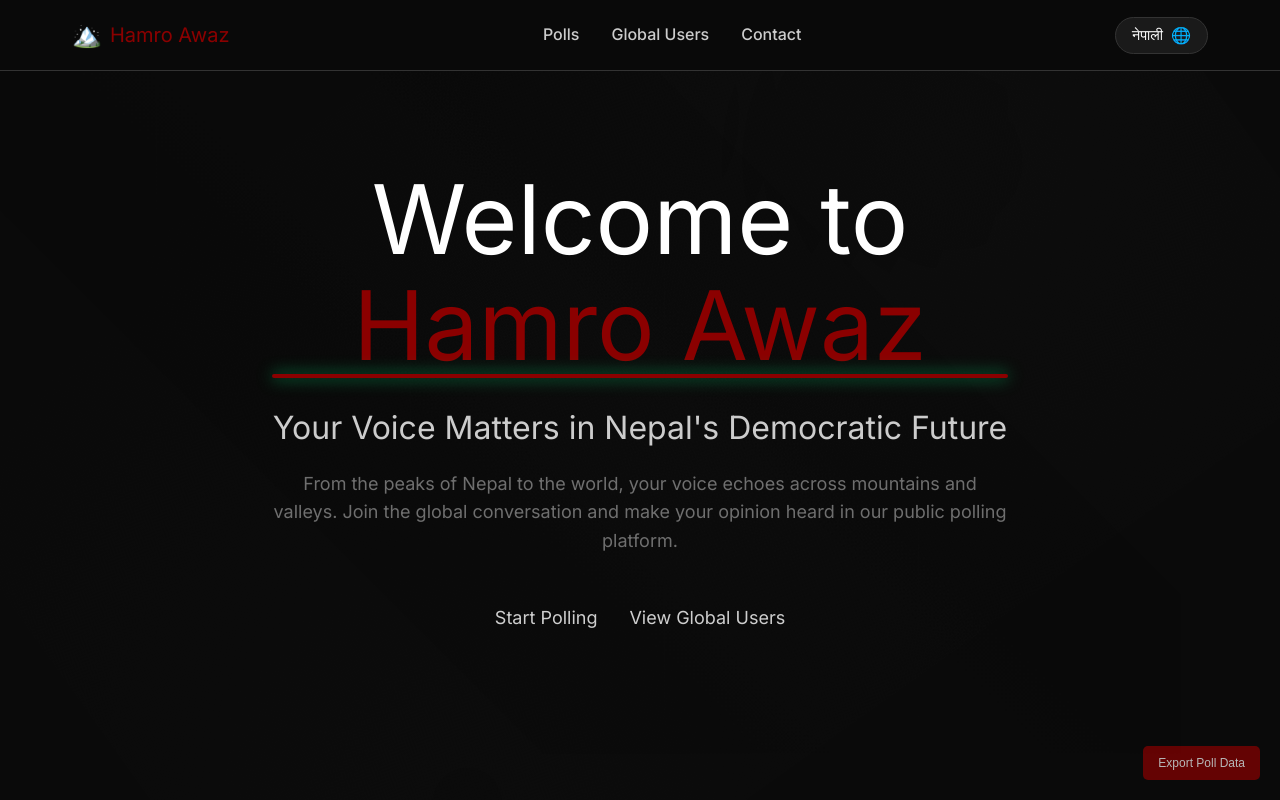
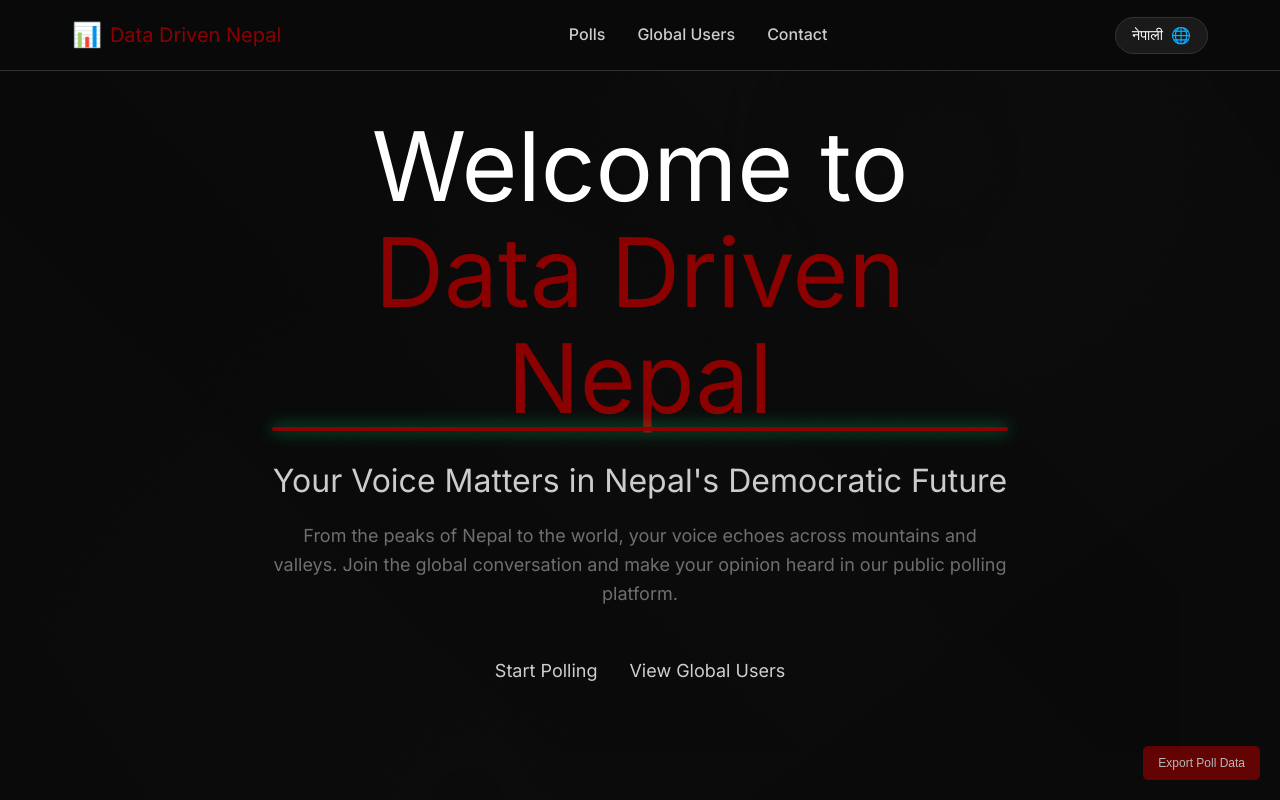
Before and after one commit to goatmatics/DataDrivenNepal, a plain HTML site: page hamroawaz.html in a window 1280 px wide. Shown: the top 800 px of the page. Drawn offline with nearby package versions, Linux system fonts and the light colour scheme; no server answers.

Commit message:
Rebrand from Hamro Awaz to Data Driven Nepal
- Updated navigation brand from Hamro Awaz to Data Driven Nepal
- Changed hero title to 'Welcome to Data Driven Nepal'
- Updated page title to 'Data Driven Nepal - Public Polling Platform'
- Changed footer branding to 'DATA DRIVEN NEPAL'
- Updated icon from mountain (🏔️) to data chart (📊)
- Updated English and Nepali translations for new branding
- Maintained all functionality while updating visual identity

```diff
--- a/hamroawaz.html
+++ b/hamroawaz.html
@@ -3,7 +3,7 @@
 <head>
     <meta charset="UTF-8">
     <meta name="viewport" content="width=device-width, initial-scale=1.0">
-    <title>Hamro Awaz - Public Polling Platform</title>
+    <title>Data Driven Nepal - Public Polling Platform</title>
     <link rel="icon" href="assets/favicons/favicon.ico">
     <link href="https://fonts.googleapis.com/css2?family=Inter:wght@300;400;500;600;700;800;900&family=JetBrains+Mono:wght@400;500;600&display=swap" rel="stylesheet">
     <link rel="stylesheet" href="css/hamroawaz.css">
@@ -16,8 +16,8 @@
         <div class="nav-container">
             <div class="nav-brand">
                 <a href="#" class="brand-link">
-                    <span class="brand-icon">🏔️</span>
-                    <span class="brand-text">Hamro Awaz</span>
+                    <span class="brand-icon">📊</span>
+                    <span class="brand-text">Data Driven Nepal</span>
                 </a>
             </div>
             <div class="nav-menu">
@@ -50,7 +50,7 @@
         <div class="hero-content">
             <h1 class="hero-title">
                 <span class="title-line" data-translate="hero.welcome">Welcome to</span>
-                <span class="title-line highlight" data-translate="hero.title">Hamro Awaz</span>
+                <span class="title-line highlight" data-translate="hero.title">Data Driven Nepal</span>
             </h1>
             <p class="hero-subtitle">
                 <span class="subtitle-line" data-translate="hero.subtitle">Your Voice Matters in Nepal's Democratic Future</span>
@@ -1088,7 +1088,7 @@
             <div class="footer-content">
                 <div class="footer-brand">
                     <span class="footer-icon">⚡</span>
-                    <span class="footer-text">HAMRO AWAZ</span>
+                    <span class="footer-text">DATA DRIVEN NEPAL</span>
                 </div>
                 <div class="footer-copyright">
                     <p>&copy; 2024 Upendra Bhattarai</p>
--- a/translations.js
+++ b/translations.js
@@ -13,7 +13,7 @@ const translations = {
         // Hero Section
         hero: {
             welcome: "Welcome to",
-            title: "Hamro Awaz",
+            title: "Data Driven Nepal",
             subtitle: "Your Voice Matters in Nepal's Democratic Future",
             description: "From the peaks of Nepal to the world, your voice echoes across mountains and valleys. Join the global conversation and make your opinion heard in our public polling platform.",
             cta: "Start Polling",
@@ -60,7 +60,7 @@ const translations = {
         // Footer
         footer: {
             copyright: "© 2024 Upendra Bhattarai",
-            tagline: "HAMRO AWAZ"
+            tagline: "DATA DRIVEN NEPAL"
         },
 
         // Poll Categories
@@ -93,7 +93,7 @@ const translations = {
         // Hero Section
         hero: {
             welcome: "स्वागत छ",
-            title: "हाम्रो आवाज",
+            title: "डाटा ड्रिभन नेपाल",
             subtitle: "नेपालको लोकतान्त्रिक भविष्यमा तपाईंको आवाजले मायना राख्छ",
             description: "नेपालका हिमालहरूबाट विश्वसम्म, तपाईंको आवाज पहाड र उपत्यकाहरूमा गूँज्छ। वैश्विक कुराकानीमा सहभागी हुनुहोस् र हाम्रो सार्वजनिक मतदान प्लेटफर्ममा तपाईंको राय सुनिनुहोस्।",
             cta: "मतदान सुरु गर्नुहोस्",
@@ -140,7 +140,7 @@ const translations = {
         // Footer
         footer: {
             copyright: "© २०२४ उपेन्द्र भट्टराई",
-            tagline: "हाम्रो आवाज"
+            tagline: "डाटा ड्रिभन नेपाल"
         },
 
         // Poll Categories
```
